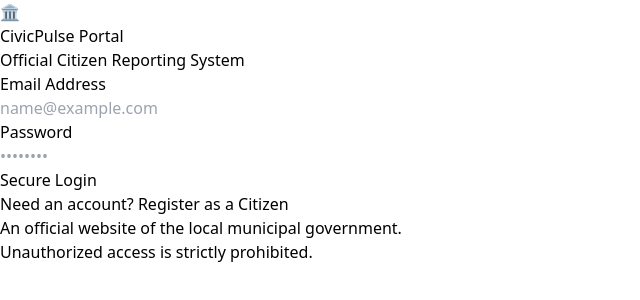
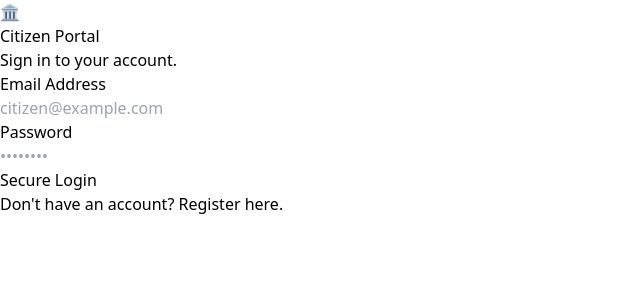
Before and after one commit to RoshanBarnwal01/CivicAI, a React app in the folder frontend/: page / in a window 1280 px wide. Shown: the top 300 px of the page, without its empty margins (0-640 px from the left). Built offline with nearby package versions, Linux system fonts and the light colour scheme; the HTML template or start-up script is replaced by a standard one.

Commit message:
Added citizen registration toggle and fixed auth routes

```diff
--- a/frontend/src/CitizenLogin.jsx
+++ b/frontend/src/CitizenLogin.jsx
@@ -1,15 +1,45 @@
 import { useState } from 'react';
-import { useNavigate } from 'react-router-dom'; // Add this import
+import { useNavigate } from 'react-router-dom';
 
 export default function CitizenLogin() {
+  const [name, setName] = useState('');
   const [email, setEmail] = useState('');
   const [password, setPassword] = useState('');
-  const navigate = useNavigate(); // Initialize hook
+  const [isRegistering, setIsRegistering] = useState(false);
+  const navigate = useNavigate();
 
-  const handleLogin = (e) => {
+  const handleSubmit = async (e) => {
     e.preventDefault();
-    console.log("Logging in citizen:", email);
-    navigate('/dashboard'); // Route to the dashboard
+
+    // 1. Matches the exact routes from your teammate's backend code
+    const endpoint = isRegistering ? '/api/auth/citizen/signup' : '/api/auth/citizen/login';
+
+    // 2. Includes the 'name' field only if the user is registering
+    const payload = isRegistering ? { name, email, password } : { email, password };
+
+    try {
+      const response = await fetch(`${import.meta.env.VITE_API_URL}${endpoint}`, {
+        method: 'POST',
+        headers: { 'Content-Type': 'application/json' },
+        body: JSON.stringify(payload)
+      });
+
+      if (response.ok) {
+        if (isRegistering) {
+          alert("Account created successfully! You can now log in.");
+          setIsRegistering(false);
+          setPassword(''); // Clear password for security
+        } else {
+          navigate('/dashboard');
+        }
+      } else {
+        const errorData = await response.json().catch(() => ({}));
+        alert(errorData.message || `${isRegistering ? 'Registration' : 'Login'} failed.`);
+      }
+    } catch (error) {
+      console.error("Network error:", error);
+      alert("Could not connect to the backend server.");
+    }
   };
 
   return (
@@ -19,16 +49,37 @@ export default function CitizenLogin() {
           🏛️
         </div>
         <h2 className="mt-4 text-center text-3xl font-bold text-slate-900 tracking-tight">
-          CivicPulse Portal
+          Citizen Portal
         </h2>
-        <p className="mt-2 text-center text-sm text-slate-600 font-medium">
-          Official Citizen Reporting System
+        <p className="mt-2 text-center text-sm text-slate-600">
+          {isRegistering ? "Create your account to report issues." : "Sign in to your account."}
         </p>
       </div>
 
       <div className="mt-8 sm:mx-auto sm:w-full sm:max-w-md">
-        <div className="bg-white py-8 px-4 shadow-md border-t-4 border-blue-900 sm:rounded-sm sm:px-10">
-          <form className="space-y-6" onSubmit={handleLogin}>
+        <div className="bg-white py-8 px-4 shadow-xl border-t-4 border-blue-900 sm:rounded-sm sm:px-10">
+          <form className="space-y-6" onSubmit={handleSubmit}>
+
+            {/* The Name field only appears when registering */}
+            {isRegistering && (
+              <div>
+                <label htmlFor="name" className="block text-sm font-semibold text-slate-900">
+                  Full Name
+                </label>
+                <div className="mt-1">
+                  <input
+                    id="name"
+                    type="text"
+                    required={isRegistering}
+                    value={name}
+                    onChange={(e) => setName(e.target.value)}
+                    className="appearance-none block w-full px-3 py-2 border border-slate-300 rounded-sm focus:outline-none focus:ring-2 focus:ring-blue-900 focus:border-blue-900 sm:text-sm"
+                    placeholder="Rishav Ghosh"
+                  />
+                </div>
+              </div>
+            )}
+
             <div>
               <label htmlFor="email" className="block text-sm font-semibold text-slate-900">
                 Email Address
@@ -40,8 +91,8 @@ export default function CitizenLogin() {
                   required
                   value={email}
                   onChange={(e) => setEmail(e.target.value)}
-                  className="appearance-none block w-full px-3 py-2 border border-slate-300 placeholder-slate-400 focus:outline-none focus:ring-2 focus:ring-blue-900 focus:border-blue-900 sm:text-sm rounded-sm"
-                  placeholder="name@example.com"
+                  className="appearance-none block w-full px-3 py-2 border border-slate-300 rounded-sm focus:outline-none focus:ring-2 focus:ring-blue-900 focus:border-blue-900 sm:text-sm"
+                  placeholder="citizen@example.com"
                 />
               </div>
             </div>
@@ -57,7 +108,7 @@ export default function CitizenLogin() {
                   required
                   value={password}
                   onChange={(e) => setPassword(e.target.value)}
-                  className="appearance-none block w-full px-3 py-2 border border-slate-300 placeholder-slate-400 focus:outline-none focus:ring-2 focus:ring-blue-900 focus:border-blue-900 sm:text-sm rounded-sm"
+                  className="appearance-none block w-full px-3 py-2 border border-slate-300 rounded-sm focus:outline-none focus:ring-2 focus:ring-blue-900 focus:border-blue-900 sm:text-sm"
                   placeholder="••••••••"
                 />
               </div>
@@ -68,24 +119,21 @@ export default function CitizenLogin() {
                 type="submit"
                 className="w-full flex justify-center py-2.5 px-4 border border-transparent shadow-sm text-sm font-bold text-white bg-blue-900 hover:bg-blue-800 focus:outline-none focus:ring-2 focus:ring-offset-2 focus:ring-blue-900 rounded-sm transition-colors"
               >
-                Secure Login
+                {isRegistering ? 'Register Account' : 'Secure Login'}
               </button>
             </div>
           </form>
 
           <div className="mt-6 text-center">
-            <p className="text-sm text-slate-600">
-              Need an account?{' '}
-              <a href="#" className="font-bold text-blue-900 hover:text-blue-700 underline">
-                Register as a Citizen
-              </a>
-            </p>
+            <button
+              onClick={() => setIsRegistering(!isRegistering)}
+              className="text-sm font-medium text-blue-900 hover:text-blue-700 focus:outline-none"
+            >
+              {isRegistering
+                ? "Already have an account? Log in here."
+                : "Don't have an account? Register here."}
+            </button>
           </div>
-        </div>
-
-        <div className="mt-6 text-center text-xs text-slate-500">
-          <p>An official website of the local municipal government.</p>
-          <p className="mt-1">Unauthorized access is strictly prohibited.</p>
         </div>
       </div>
     </div>
```
